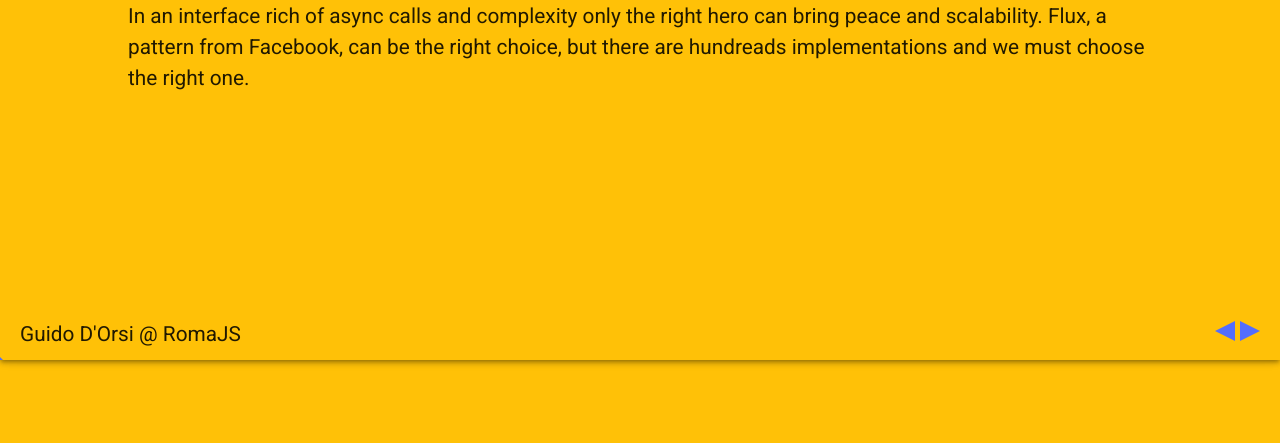
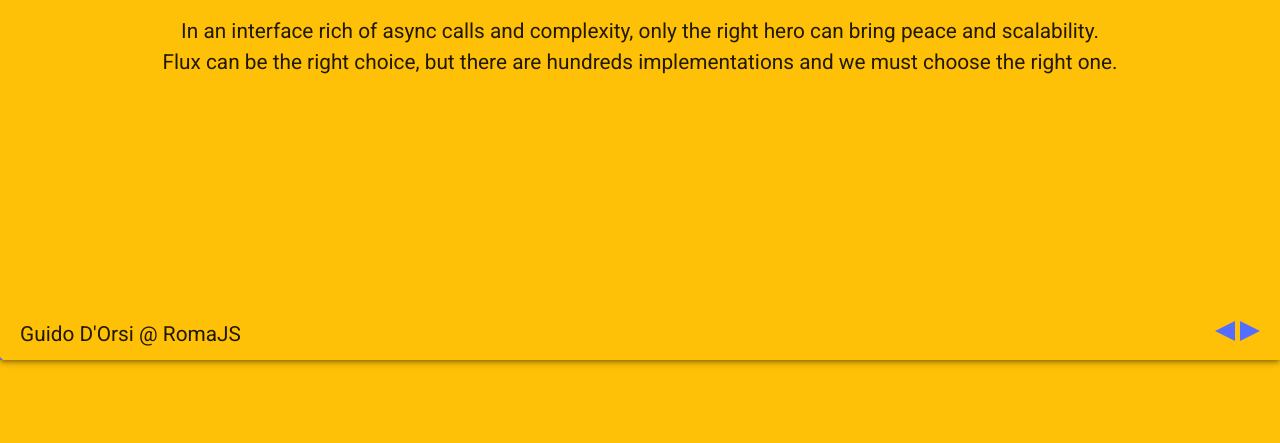
Before and after one commit to gdorsi/choose-the-right-flux, a website: page index.html in a window 1280 px wide. Shown: the part 440-883 px from the top of the page. After the commit the page ends 862 px from the top, so only its background shows below. Drawn offline with nearby package versions, Linux system fonts and the light colour scheme; files that its build step writes are made by us from their sources.

```diff
--- a/index.html
+++ b/index.html
@@ -12,10 +12,11 @@
 		<section class="active">
 			<h1>Choose the right Flux!</h1>
 			<p>
-				In an interface rich of async calls and complexity
+				In an interface rich of async calls and complexity,
 				only the right hero can bring peace and scalability.
-				Flux, a pattern from Facebook, can be the right choice,
-				but there are hundreads implementations and we must choose the right one.
+			</p>
+			<p>
+				Flux can be the right choice, but there are hundreds implementations and we must choose the right one.
 			</p>
 			<div class="bottom-left">
 				Guido D'Orsi @ RomaJS
--- a/src/sass/_layout.scss
+++ b/src/sass/_layout.scss
@@ -18,6 +18,7 @@
 
   p {
     max-width: 80%;
+    margin: 0;
   }
 }
 
```
